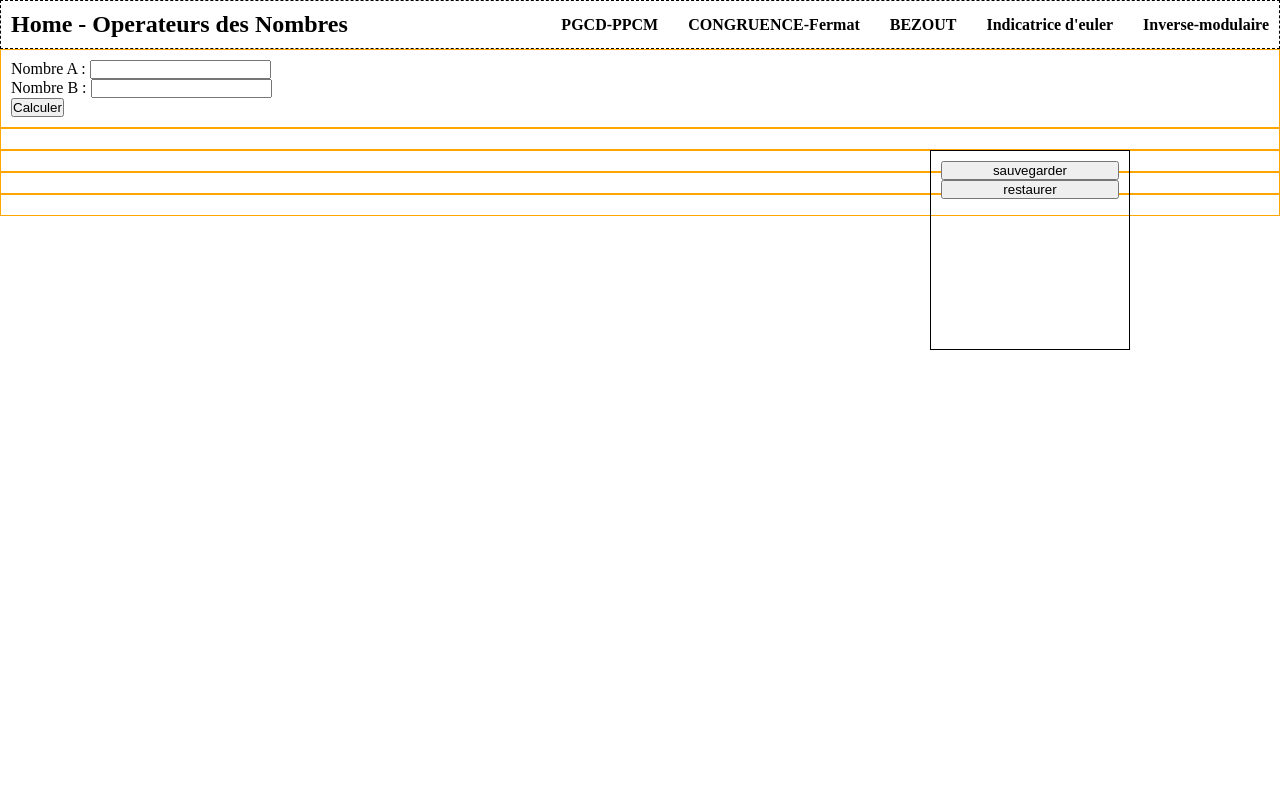
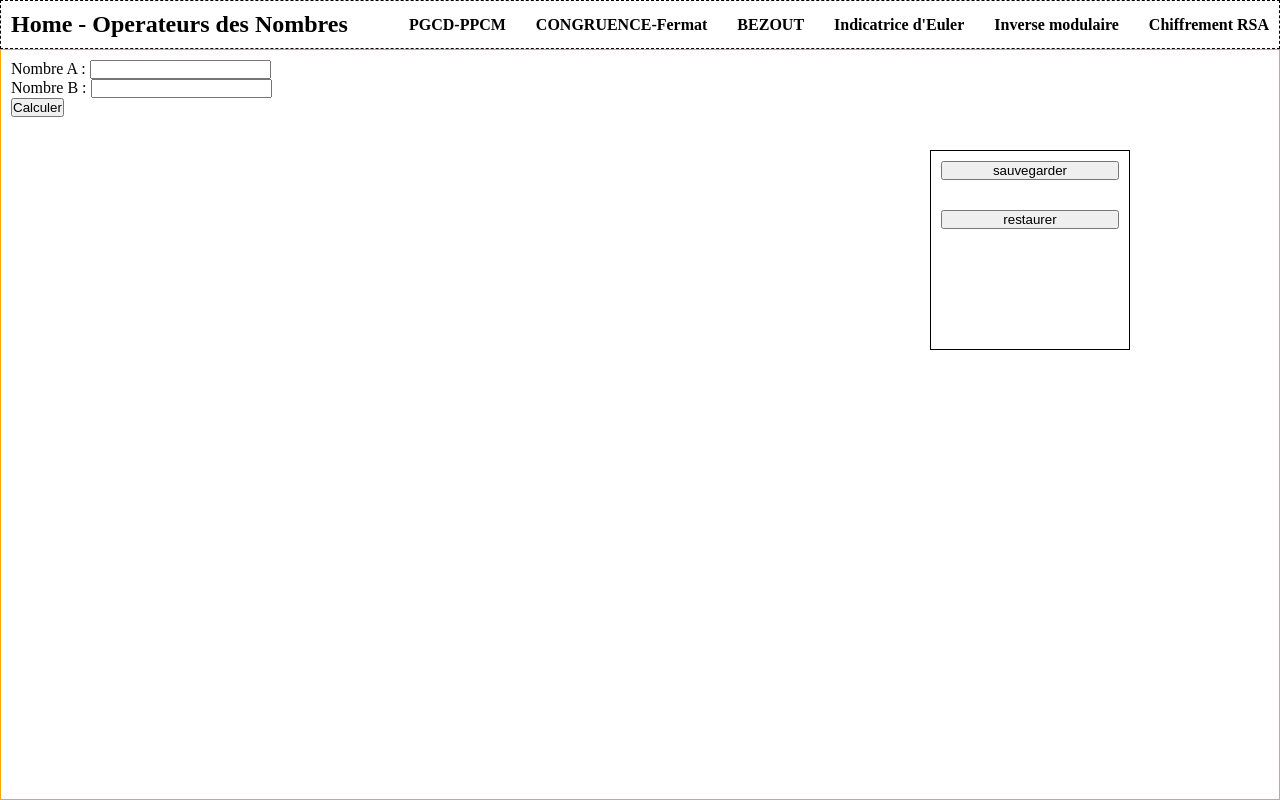
Before and after one commit to rocker-bell/MERN-CRUD, a Flask app: page / in a window 1280 px wide. Run offline with Flask 3, Linux system fonts and the light colour scheme.

Commit message:
ajoute du structure du layout pour differents type des concepts mathematiques necessaire pour le chiffrement RSA

```diff
--- a/flask_webserver/Templates/index.html
+++ b/flask_webserver/Templates/index.html
@@ -4,6 +4,7 @@
     <meta charset="UTF-8">
     <meta name="viewport" content="width=device-width, initial-scale=1">
     <link rel="stylesheet" href="{{ url_for('static', filename='css/style.css') }}">
+    <script src="{{ url_for('static', filename='js/main.js') }}" defer></script>
     <title>Calcul PGCD et PPCM</title>
 </head>
 <body>
@@ -12,25 +13,54 @@
             <nav class="nav-bar">
                     <h1>Home - Operateurs des Nombres</h1>
 
-                    <span class="right-nav">
-                        <ul class="tools_Lists">
-                            <li class="tool_list">PGCD-PPCM</li>
-                            <li class="tool_list">CONGRUENCE-Fermat</li>
-                            <li class="tool_list">BEZOUT</li>
-                            <li class="tool_list">Indicatrice d'euler</li>
-                            <li class="tool_list">Inverse-modulaire</li>
-                        </ul>
-                    </span>
+
+                <span class="right-nav">
+                    <ul class="tools_Lists">
+
+                        <li class="tool_list pgcd-ppcm"
+                           >
+                            PGCD-PPCM
+                        </li>
+
+                        <li class="tool_list congruence_fermat"
+                           >
+                            CONGRUENCE-Fermat
+                        </li>
+
+                        <li class="tool_list bezout"
+                            >
+                            BEZOUT
+                        </li>
+
+                        <li class="tool_list indicatrice_euler"
+                            >
+                            Indicatrice d'Euler
+                        </li>
+
+                        <li class="tool_list inverse_modulaire"
+                            >
+                            Inverse modulaire
+                        </li>
+
+                        <li class="tool_list chiffrements_rsa"
+                            >
+                            Chiffrement RSA
+                        </li>
+
+                    </ul>
+                </span>
+
             </nav>
 
-
-        <div class="form_results_container pgcd-ppcm">
             <div class="sideBar-container">
             <span class="side-bar">
                 <button type="button">sauvegarder</button>
                 <button type="restaurer">restaurer</button>
             </span>
             </div>
+
+        <div class="form_results_container pgcd-ppcm">
+
 
              <form action="/" method="POST">
         <div class="form-group">
@@ -129,10 +159,21 @@
 
         </div>
 
-        <div class="form_results_container fermat"></div>
-        <div class="form_results_container bezout"></div>
-        <div class="form_results_container indicatrice_d'euler"></div>
-        <div class="form_results_container inverse_modulaire"></div>
+        <div class="form_results_container congruence_fermat">
+            <h1>fermat</h1>
+        </div>
+        <div class="form_results_container bezout">
+            <h1>bezout</h1>
+        </div>
+        <div class="form_results_container indicatrice_euler">
+            <h1>euler</h1>
+        </div>
+        <div class="form_results_container inverse_modulaire">
+            <h1>inverse_modulaire</h1>
+        </div>
+        <div class="form_results_container chiffrements_rsa">
+            <h1>chiffrements_rsa</h1>
+        </div>
 
 
 
@@ -148,9 +189,3 @@
     margin: 5px 5px;
 }
 </style> -->
-
-<script>
-
-
-
-</script>
--- a/flask_webserver/static/css/style.css
+++ b/flask_webserver/static/css/style.css
@@ -77,6 +77,7 @@ body {
     flex-direction: column;
     top: 150px;
     right: 150px;
+    gap: 30px;
     /* align-items: start; */
     /* left: 100px; */
 }
@@ -84,7 +85,7 @@ body {
 .form_results_container {
     padding: 10px 10px;
     width: 100%;
-    height: 100%;
+    height: 100vh;
     border: 1px solid orange;
      display: flex;
     justify-content: flex-start;
```
Also changed, not shown: flask_webserver/static/js/main.js (added, +55 -0 lines).
